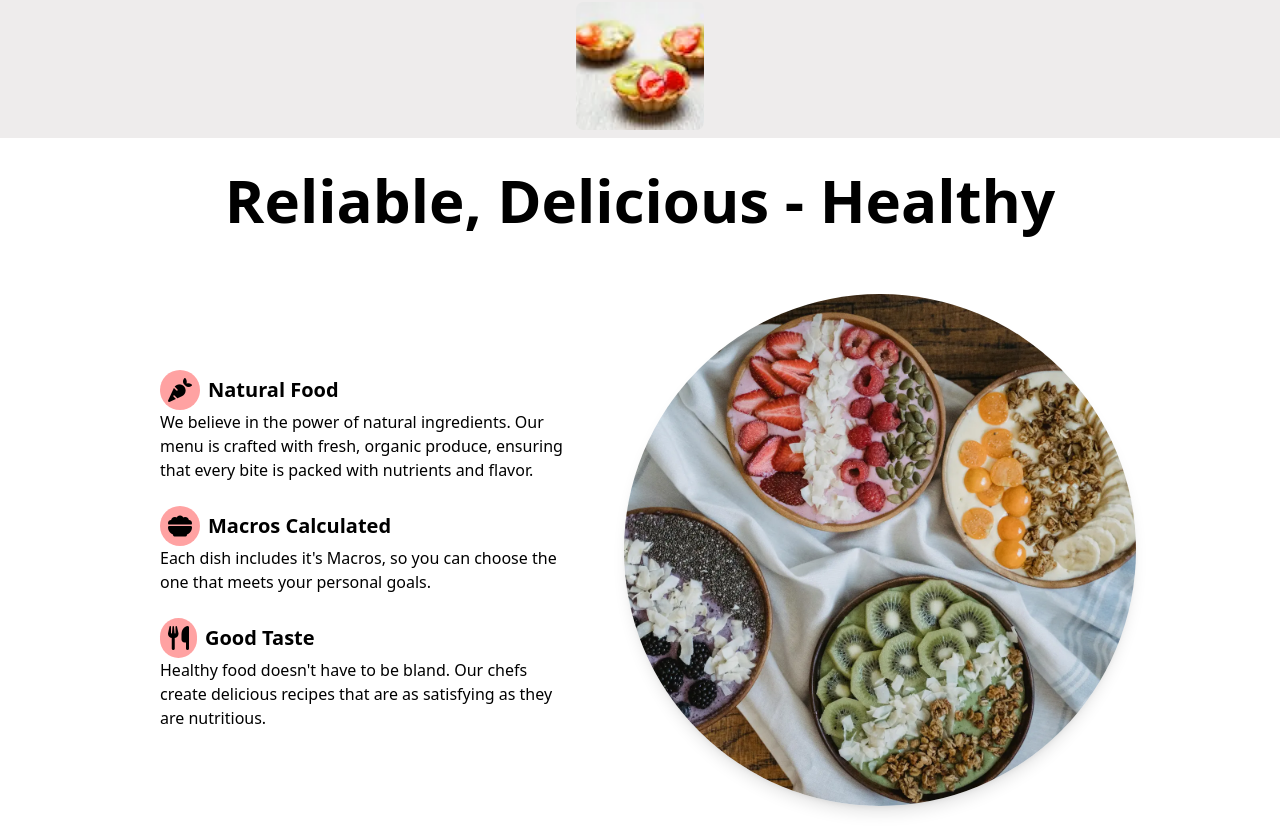
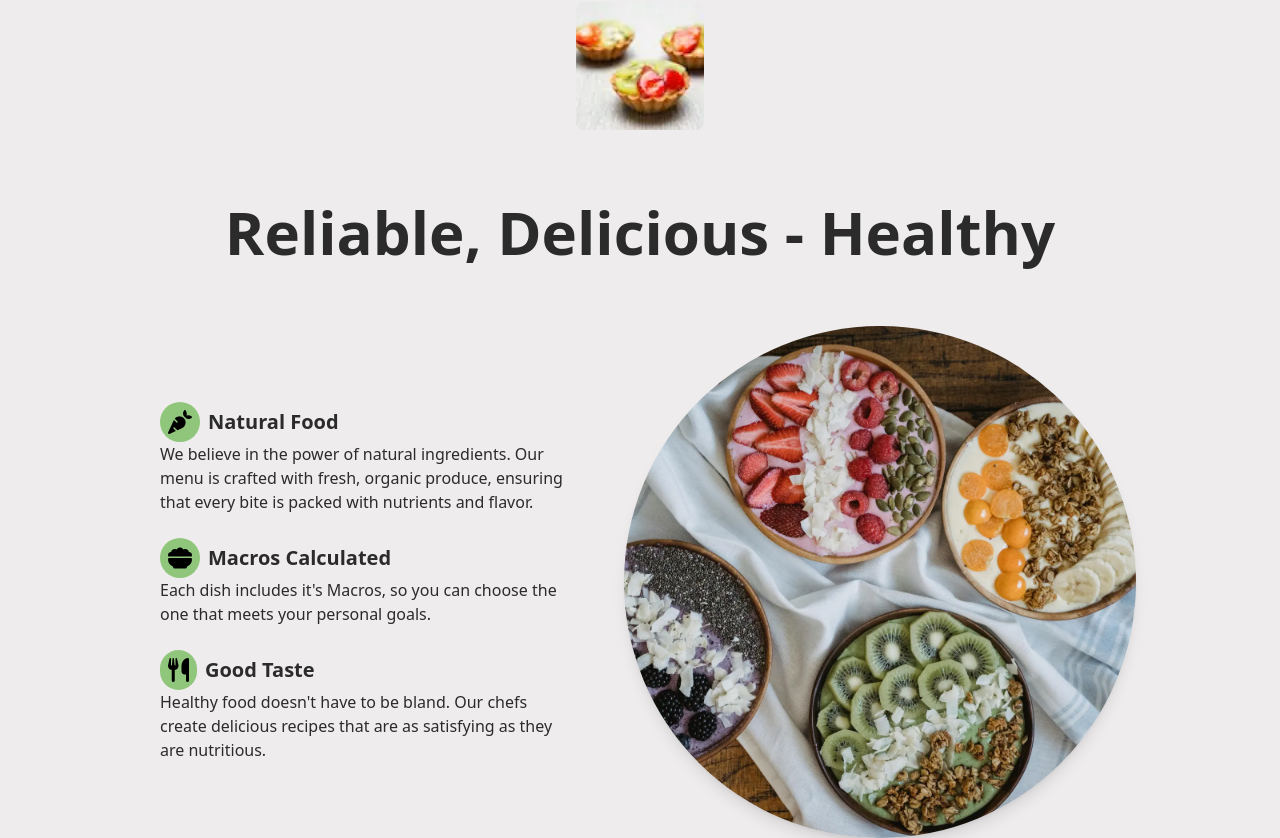
Before and after one commit to Felina404/healthy-corner-landing-page, a React (Vite) app: page / in a window 1280 px wide. Shown: the part 4180-5018 px from the top of the page. Built offline with nearby package versions, Linux system fonts and the light colour scheme.

Commit message:
about theme

```diff
--- a/src/About.tsx
+++ b/src/About.tsx
@@ -4,17 +4,17 @@ import AboutImg from './assets/general.webp'
 function About() {
 
   return (
-    <div id='about' className=''>
+    <div id='about' className='bg-bg p-8 flex flex-col items-center justify-center text-fg'>
         <div>
             <h1 className='mt-8 text-center text-4xl lg:text-6xl font-extrabold'>Reliable, Delicious - Healthy</h1>
         </div>
         <div className='flex flex-col md:flex-row items-center justify-center gap-4 p-4 m-4 lg:gap-8 lg:p-8 lg:m-8'>
              <div className='md:max-w-md'>
                 <div className='p-2 m-2
-                transition-all duration-900 hover:bg-gradient-to-l hover:from-green-100 hover:to-green-200 rounded-sm'>
+                transition-all duration-900 hover:bg-gradient-to-l hover:from-accent hover:to-primary hover:text-black rounded-sm'>
                     <div className='flex gap-2'>
                         <div className='flex items-center justify-center gap-2'>
-                             <i className="fa-solid fa-carrot text-2xl bg-red-300 rounded-full p-2"></i>
+                             <i className="fa-solid fa-carrot text-2xl bg-accent rounded-full p-2 text-black"></i>
                              <h2 className='text-xl font-bold'>Natural Food</h2>
                         </div>
 
@@ -24,10 +24,10 @@ function About() {
                 </div>
 
                 <div className='p-2 m-2
-                transition-all duration-900 hover:bg-gradient-to-l hover:from-green-100 hover:to-green-200 rounded-sm'>
+                transition-all duration-900 hover:bg-gradient-to-l hover:from-accent hover:to-primary hover:text-black rounded-sm'>
                     <div className='flex gap-2'>
                         <div className='flex items-center justify-center gap-2'>
-                            <i className="fa-solid fa-bowl-food text-2xl bg-red-300 rounded-full p-2"></i>
+                            <i className="fa-solid fa-bowl-food text-2xl bg-accent rounded-full p-2 text-black"></i>
                             <h2 className='text-xl font-bold'>Macros Calculated</h2>
                         </div>
                         </div>
@@ -35,10 +35,10 @@ function About() {
                 </div>
 
                 <div className='p-2 m-2
-                transition-all duration-900 hover:bg-gradient-to-l hover:from-green-100 hover:to-green-200 rounded-sm'>
+                transition-all duration-900 hover:bg-gradient-to-l hover:from-accent hover:to-primary hover:text-black rounded-sm'>
                     <div className='flex gap-2'>
                         <div className='flex items-center justify-center gap-2'>
-                            <i className="fa-solid fa-utensils text-2xl bg-red-300 rounded-full p-2"></i>
+                            <i className="fa-solid fa-utensils text-2xl bg-accent rounded-full p-2 text-black"></i>
                             <h2 className='text-xl font-bold'>Good Taste</h2>
                         </div>
 
```
